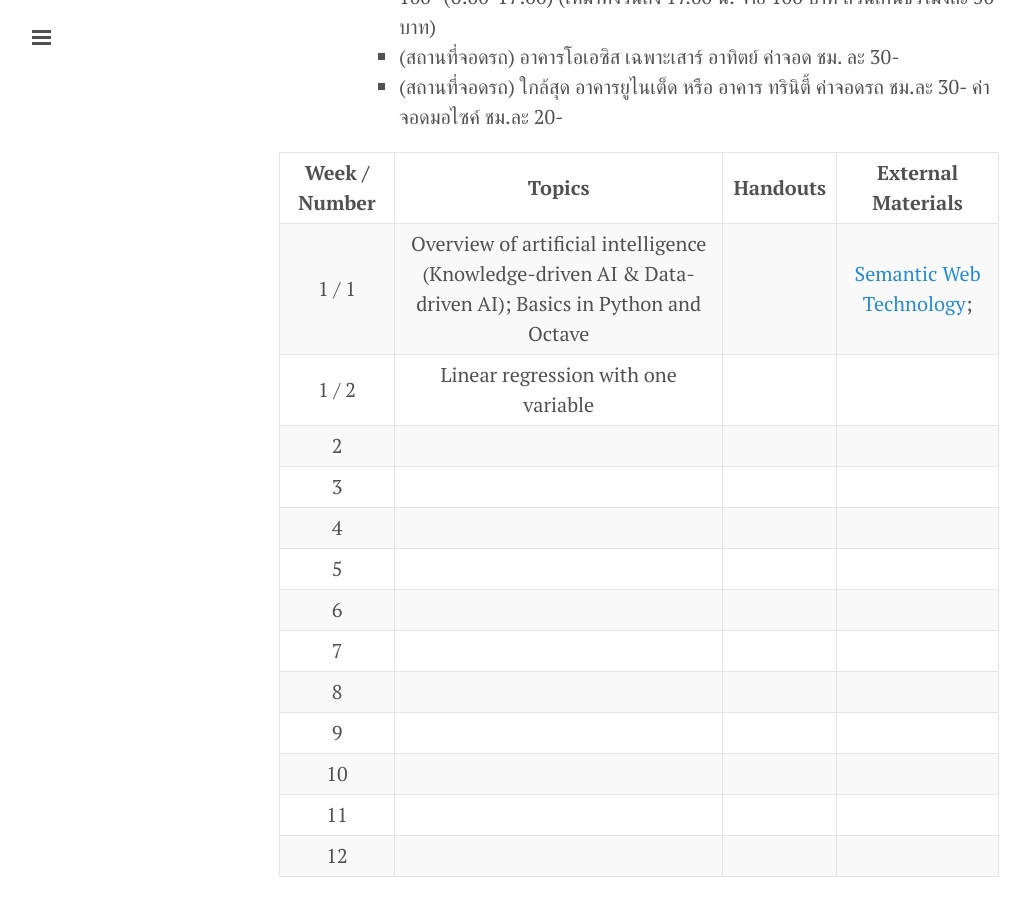
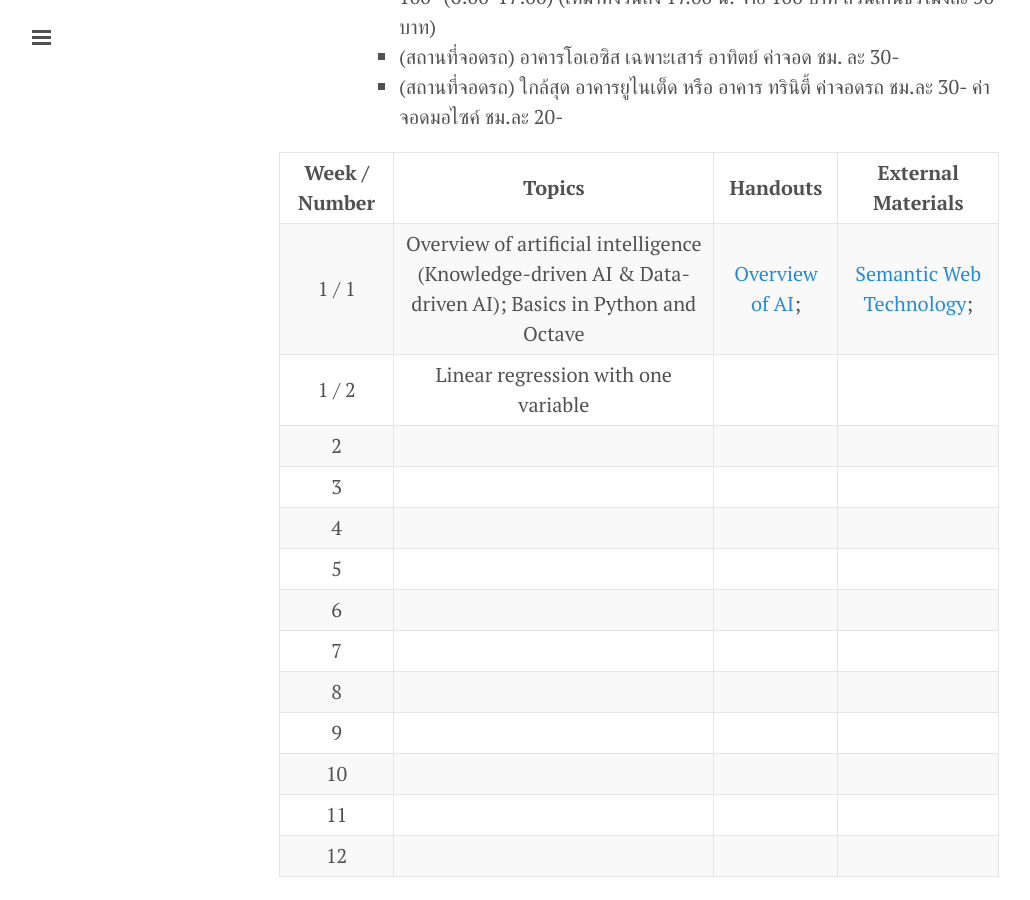
Before and after one commit to xlives/xlives.github.io, a Jekyll site: the page built from courses.markdown, in a window 1280 px wide and 900 px high, scrolled down 748 px. Shown: the whole window, without its empty margins (1-1031 px from the left). Built offline with Jekyll 4.4.1, drawn with Linux system fonts in a browser that asks for light colours.

Commit message:
Update courses.markdown

```diff
--- a/courses.markdown
+++ b/courses.markdown
@@ -23,7 +23,7 @@ Present
 
 | Week / Number |               Topics              |    Handouts   |     External Materials     |
 |:----:|:---------------------------------:|:-----------:|:-----------:|
-|   1 / 1  | Overview of artificial intelligence (Knowledge-driven AI & Data-driven AI); Basics in Python and Octave  |       | [Semantic Web Technology](https://www.slideshare.net/RathachaiChawuthai1/semantic-web-technology-122723725);      |
+|   1 / 1  | Overview of artificial intelligence (Knowledge-driven AI & Data-driven AI); Basics in Python and Octave  |  [Overview of AI](https://drive.google.com/file/d/1n07K8FI3Gr1I8hfvG1YQL5kAYCn2bvss/view?usp=sharing);     |  [Semantic Web Technology](https://www.slideshare.net/RathachaiChawuthai1/semantic-web-technology-122723725);     |
 |   1 / 2  | Linear regression with one variable    |      |       |
 |   2  |      |      |       |
 |   3  |        |      |       |
```
